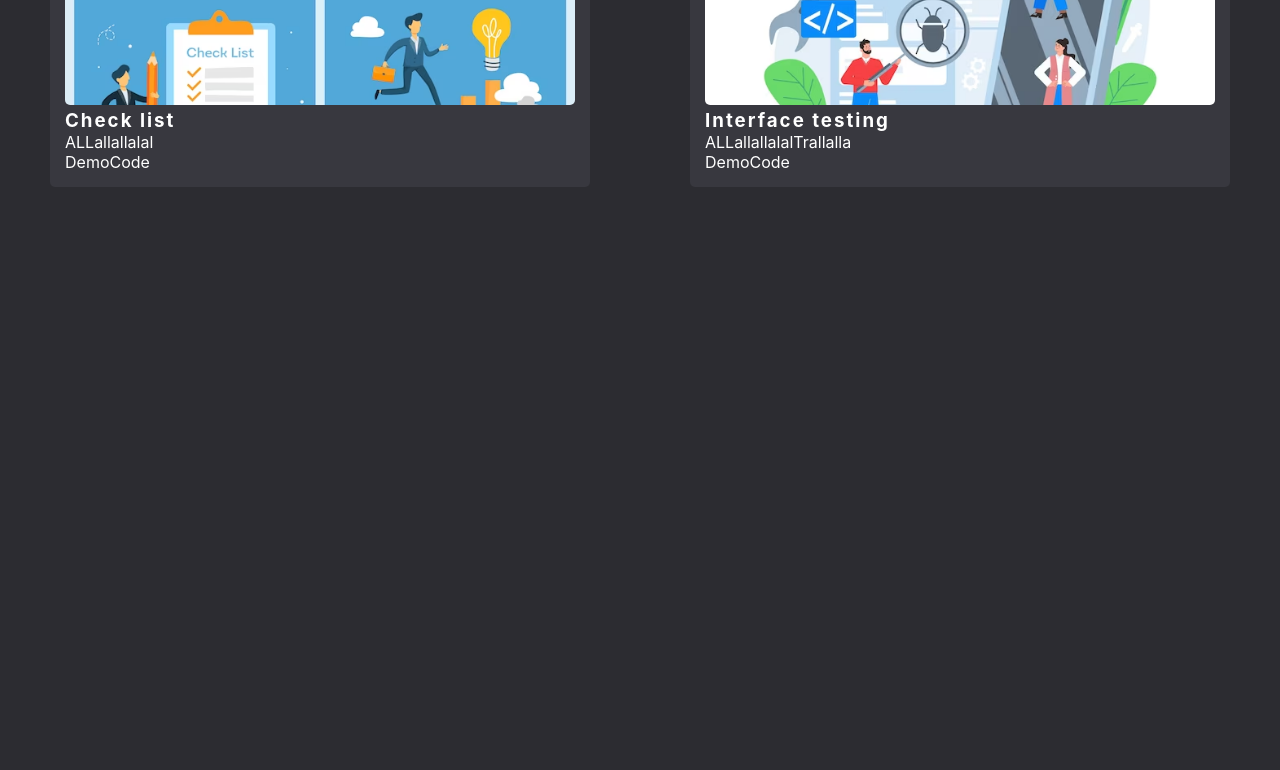
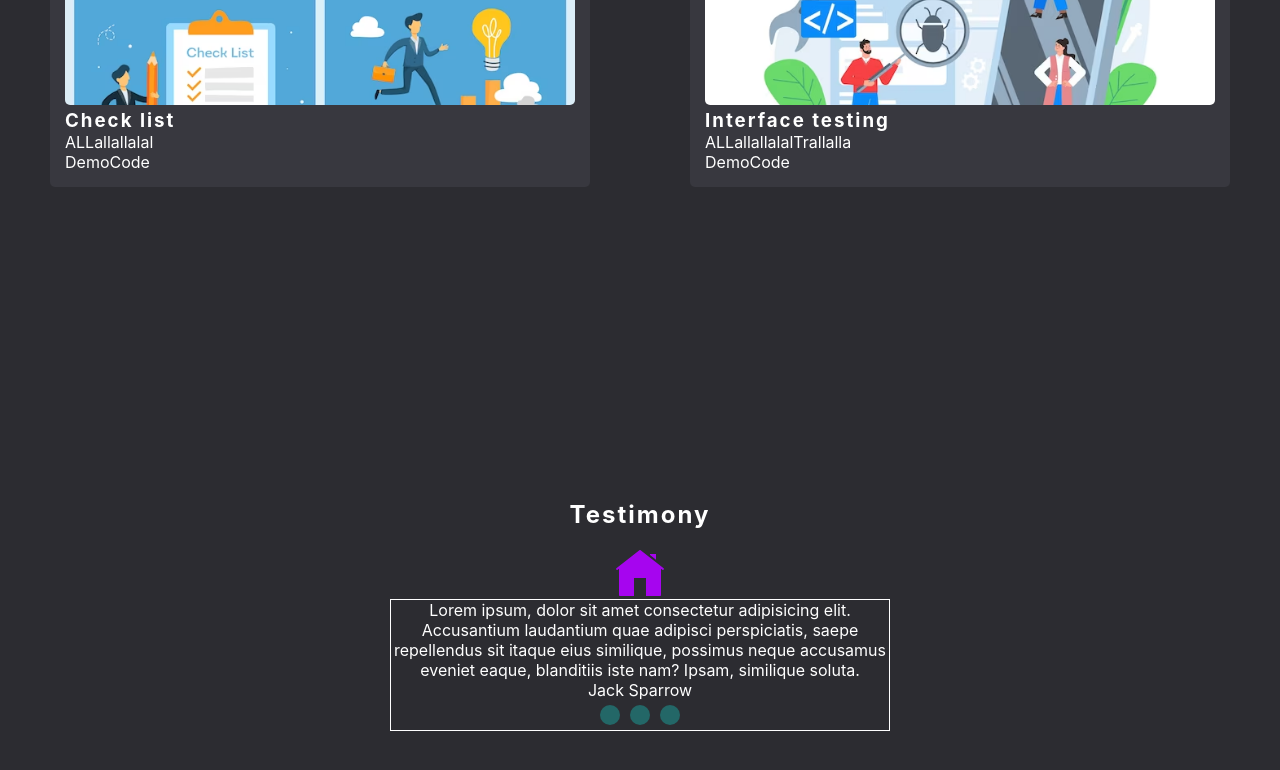
Before and after one commit to Vyacheslav-Spilch/homework-front, a React app in the folder portfolio-start-project-main/: page / in a window 1280 px wide. Shown: the part 1630-2400 px from the top of the page. Before the commit the page ends 2110 px from the top, so only its background shows below. Built offline with nearby package versions, Linux system fonts and the light colour scheme.

Commit message:
adding chapter testimony

```diff
--- a/portfolio-start-project-main/src/App.tsx
+++ b/portfolio-start-project-main/src/App.tsx
@@ -4,6 +4,7 @@ import { Header } from './layout/header/Header';
 import { Main } from './layout/section/main/Main';
 import { Skills } from './layout/skills/Skills';
 import { Works } from './layout/works/Works';
+import { Testimony } from './layout/section/testimony/Testimony';
 
 
 function App() {
@@ -13,6 +14,7 @@ function App() {
             <Main />
             <Skills />
             <Works />
+            <Testimony />
         </div>
     );
 }
--- /dev/null
+++ b/portfolio-start-project-main/src/components/slider/Slider.tsx
@@ -0,0 +1,58 @@
+import React from "react";
+import styled from "styled-components";
+import { FlexWrapper } from "../FlexWrapper";
+
+export const Slider = () => {
+    return (
+        <StyledSlider>
+            <FlexWrapper>
+                <Slide>
+                    <Text>Lorem ipsum, dolor sit amet consectetur adipisicing elit. Accusantium laudantium quae adipisci perspiciatis, saepe repellendus sit itaque eius similique, possimus neque accusamus eveniet eaque, blanditiis iste nam? Ipsam, similique soluta.</Text>
+                    <Name>Jack Sparrow</Name>
+                </Slide>
+            </FlexWrapper>
+            <Pagination>
+                <span></span>
+                <span></span>
+                <span></span>
+            </Pagination>
+        </StyledSlider>
+    )
+}
+
+const StyledSlider = styled.div`
+    display: flex;
+    flex-direction: column;
+    align-items: center;
+    max-width: 500px;
+    border: 1px solid #fff;
+`
+
+const Slide = styled.div`
+    width: 100%;
+    text-align: center;
+`
+
+const Text = styled.p`
+
+`
+
+const Name = styled.span`
+
+`
+
+const Pagination = styled.div`
+    display: flex;
+    justify-content: center;
+    span {
+        display: inline-block;
+        width: 20px;
+        height: 20px;
+        margin: 5px;
+        border-radius: 50%;
+        background-color: #236767;
+        transition: all 0.2s ease-in;
+        cursor: pointer;
+
+    }
+`
--- /dev/null
+++ b/portfolio-start-project-main/src/layout/section/testimony/Testimony.tsx
@@ -0,0 +1,23 @@
+import React from "react";
+import styled from "styled-components";
+import { FlexWrapper } from "../../../components/FlexWrapper";
+import { Icon } from "../../../components/icon/icon";
+import { SectionTitle } from "../../../components/SectionTitle";
+import { Slider } from "../../../components/slider/Slider";
+
+export const Testimony = () => {
+    return (
+        <StyledTestimony>
+            <SectionTitle>Testimony</SectionTitle>
+            <FlexWrapper direction={"column"} align={"center"}>
+                <Icon IconId={"home"}/>
+                <Slider />
+            </FlexWrapper>
+
+        </StyledTestimony>
+    )
+}
+
+const StyledTestimony = styled.section`
+    min-height: 100vh;
+`
```
